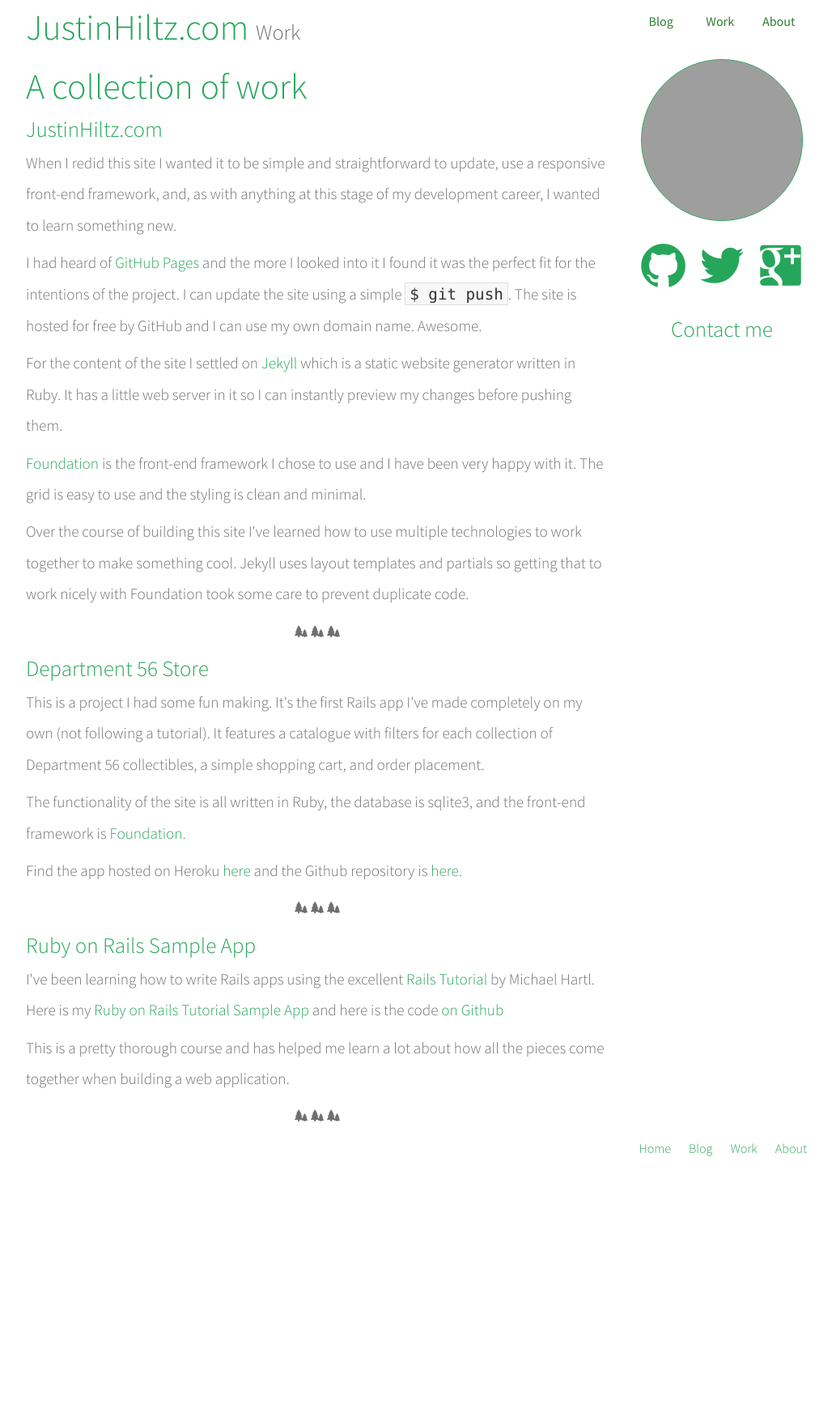
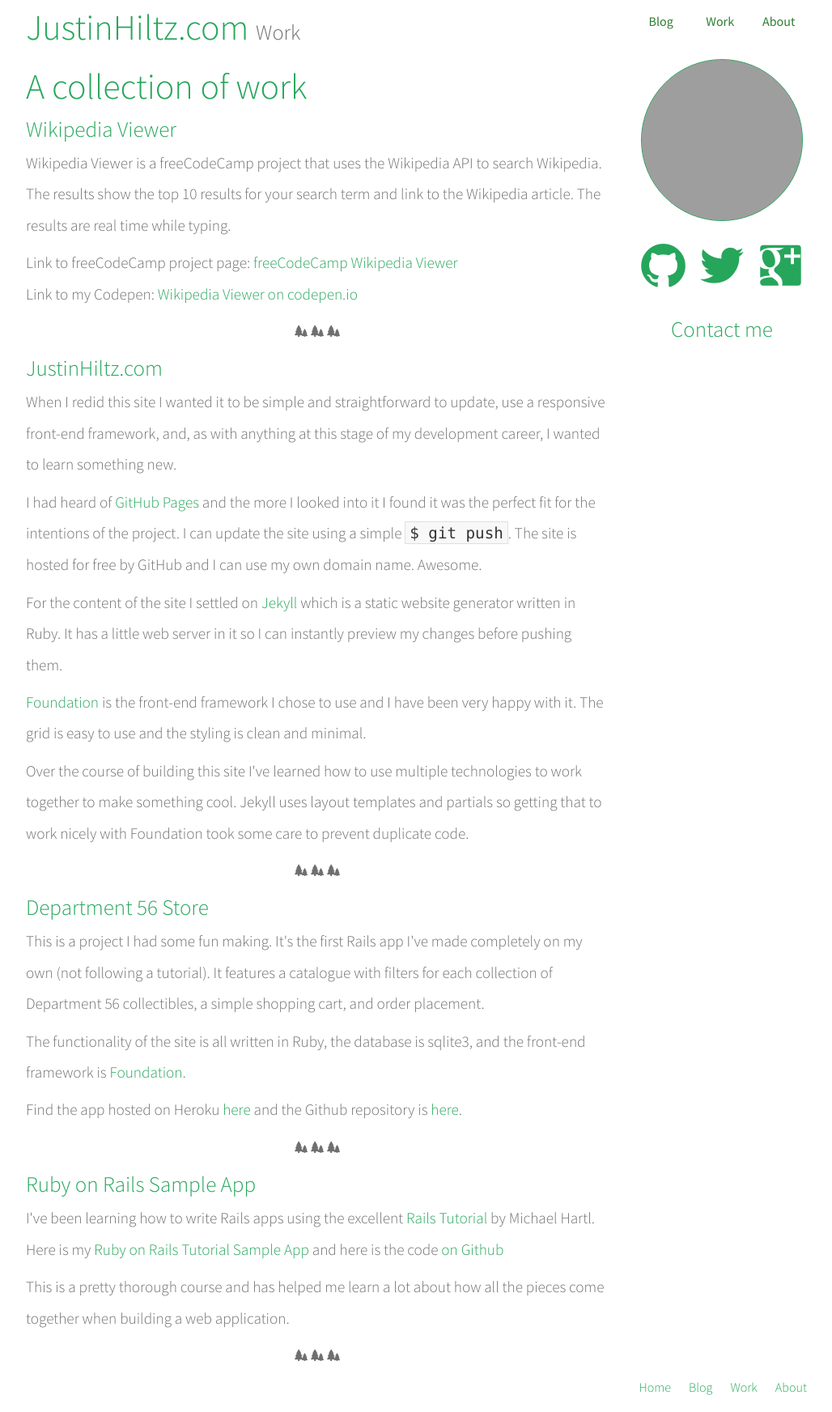
Before and after one commit to JustinHiltz/JustinHiltz.github.io, a Jekyll site: the page built from work/index.html, in a window 1280 px wide. Shown: the whole page at 81% size, without its empty margins (123-1151 px from the left). Built offline with Jekyll 4.4.1, drawn with Linux system fonts in a browser that asks for light colours; Markdown is read by kramdown in place of the engine named in the settings; comment, search, counter and statistics services are not loaded; before the commit the page ends 1448 px from its top, so only the background shows below that; grey boxes are pictures that could not be loaded.

Commit message:
Add Wikipedia Viewer to Work, change blog link

```diff
--- a/_includes/head.html
+++ b/_includes/head.html
@@ -31,7 +31,7 @@
 		</div>
 		<div class="large-3 columns right-header">
 			<ul class="button-group even-3">
-				<li><a class="nav-link button" href="/blog">Blog</a></li>
+				<li><a class="nav-link button" href="https://blog.justinhiltz.com">Blog</a></li>
 				<li><a class="nav-link button" href="/work">Work</a></li>
 				<li><a class="nav-link button" href="/about">About</a></li>
 			</ul>
--- a/work/index.html
+++ b/work/index.html
@@ -3,6 +3,22 @@
 title: Work
 ---
 <h1>A collection of work</h1>
+
+<h3><a href="http://wiki.justinhiltz.com">Wikipedia Viewer</a></h3>
+<p>
+	Wikipedia Viewer is a freeCodeCamp project that uses the Wikipedia API to search Wikipedia. The results show the top 10 results for your search term and link to the Wikipedia article. The results are real time while typing.
+</p>
+
+<p>
+	Link to freeCodeCamp project page: <a href="https://www.freecodecamp.com/challenges/build-a-wikipedia-viewer">freeCodeCamp Wikipedia Viewer</a><br />
+	Link to my Codepen: <a href="http://codepen.io/justinhiltz/pen/bpXaZq">Wikipedia Viewer on codepen.io</a>
+</p>
+
+<p class="text-center">
+	<i class="fi-trees"></i>
+	<i class="fi-trees"></i>
+  <i class="fi-trees"></i>
+</p>
 
 <h3><a href="http://JustinHiltz.com">JustinHiltz.com</a></h3>
 <p>When I redid this site I wanted it to be simple and straightforward to update, use a responsive front-end framework, and, as with anything at this stage of my development career, I wanted to learn something new.</p>
```
Also changed, not shown: 10 other files.
